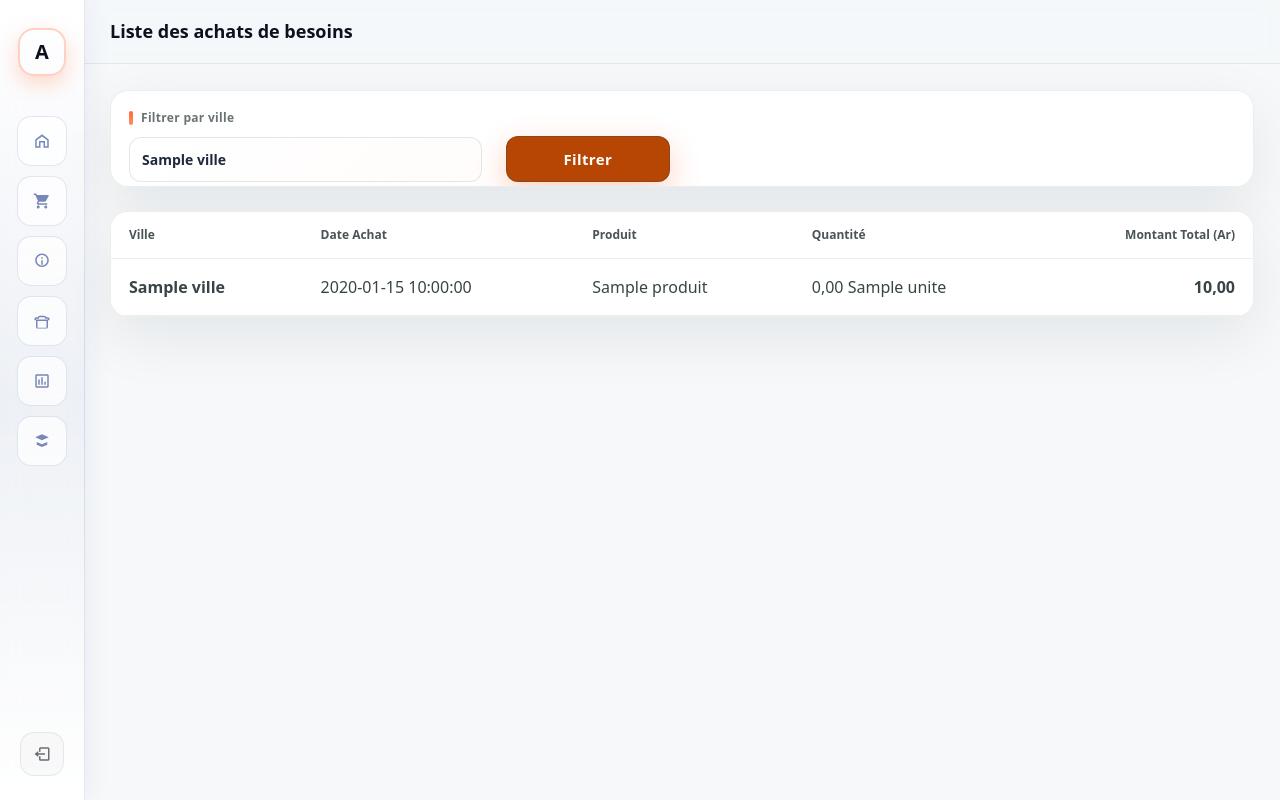
After one commit to Mihajatianadev/BNGRC-finalS3, a PHP site: template app/views/admin/achats.php in a window 1280 px wide. The commit adds this page. Run offline with PHP 8.4, Linux system fonts and the light colour scheme; the template is opened without the code that fills it: most values are stand-ins (such as "Sample title", 1, 10 or a date in 2020).

Commit message:
bug fixed

```diff
--- a/app/routes.php
+++ b/app/routes.php
@@ -31,7 +31,6 @@ Flight::route('GET /actualites', ['ObjetController', 'showActualites']);
 Flight::route('GET /contacts', ['ObjetController', 'showContacts']);
 
 Flight::route('GET /admin/voir-tout', ['AdminController', 'voirTout']);
-Flight::route('GET /admin/a-propos', ['AdminController', 'aPropos']);
 Flight::route('GET /admin/dashboard', ['AdminController', 'dashboard']);
 
 Flight::route('GET /demande/@id_demande', function($id_demande) {
--- /dev/null
+++ b/app/views/admin/achats.php
@@ -0,0 +1,115 @@
+<!DOCTYPE html>
+<html lang="fr">
+<head>
+    <meta charset="UTF-8">
+    <meta name="viewport" content="width=device-width, initial-scale=1">
+    <title>Admin - Liste des achats</title>
+    <link rel="stylesheet" href="/css/bootstrap.min.css">
+    <link rel="stylesheet" href="/css/admin-dashboard.css">
+    <link rel="stylesheet" href="/css/login.css">
+</head>
+<body class="admin2-page">
+
+<?php
+$chemin_actuel = (string)($_SERVER['REQUEST_URI'] ?? '');
+$actif = function ($prefix) use ($chemin_actuel) {
+    return strpos($chemin_actuel, $prefix) === 0 ? 'active' : '';
+};
+?>
+
+<div class="admin2-layout">
+
+    <aside class="admin2-sidebar">
+        <div class="admin2-brand" title="Admin">A</div>
+
+        <nav class="admin2-nav">
+            <a class="admin2-nav-link <?= $actif('/admin/voir-tout') ?>" href="/admin/voir-tout" title="Accueil">
+                <svg viewBox="0 0 24 24" width="18" height="18" aria-hidden="true"><path fill="currentColor" d="M12 3 3 10v11h7v-7h4v7h7V10L12 3zm7 16h-3v-7H8v7H5v-8l7-5 7 5v8z"/></svg>
+            </a>
+            <a class="admin2-nav-link <?= $actif('/admin/achats') ?>" href="/admin/achats" title="Achats">
+                <svg viewBox="0 0 24 24" width="18" height="18" aria-hidden="true"><path fill="currentColor" d="M7 18c-1.1 0-1.99.9-1.99 2S5.9 22 7 22s2-.9 2-2-.9-2-2-2zM1 2v2h2l3.6 7.59-1.35 2.45c-.16.28-.25.61-.25.96 0 1.1.9 2 2 2h12v-2H7.42c-.14 0-.25-.11-.25-.25l.03-.12.9-1.63h7.45c.75 0 1.41-.41 1.75-1.03l3.58-6.49c.08-.14.12-.31.12-.48 0-.55-.45-1-1-1H5.21l-.94-2H1zm16 16c-1.1 0-1.99.9-1.99 2s.89 2 1.99 2 2-.9 2-2-.9-2-2-2z"/></svg>
+            </a>
+            <a class="admin2-nav-link <?= $actif('/admin/a-propos') ?>" href="/admin/a-propos" title="A propos">
+                <svg viewBox="0 0 24 24" width="18" height="18" aria-hidden="true"><path fill="currentColor" d="M11 17h2v-6h-2v6zm0-8h2V7h-2v2zm1-7C6.925 2 3 5.925 3 11s3.925 9 9 9 9-3.925 9-9-3.925-9-9-9zm0 16c-3.86 0-7-3.14-7-7s3.14-7 7-7 7 3.14 7 7-3.14 7-7 7z"/></svg>
+            </a>
+            <a class="admin2-nav-link <?= $actif('/admin/dashboard') ?>" href="/admin/dashboard" title="Distribuer dons">
+                <svg viewBox="0 0 24 24" width="18" height="18" aria-hidden="true"><path fill="currentColor" d="M20 7h-2.18A3 3 0 0 0 15 5H9a3 3 0 0 0-2.82 2H4a2 2 0 0 0-2 2v2h2v9a2 2 0 0 0 2 2h12a2 2 0 0 0 2-2v-9h2V9a2 2 0 0 0-2-2zM9 7h6a1 1 0 0 1 1 1v1H8V8a1 1 0 0 1 1-1zm9 14H6v-9h12v9zm2-11H4V9h16v1z"/></svg>
+            </a>
+            <a class="admin2-nav-link <?= $actif('/admin/recapitulatif') ?>" href="/admin/recapitulatif" title="Récapitulatif">
+                <svg viewBox="0 0 24 24" width="18" height="18" aria-hidden="true"><path fill="currentColor" d="M19 3H5c-1.1 0-2 .9-2 2v14c0 1.1.9 2 2 2h14c1.1 0 2-.9 2-2V5c0-1.1-.9-2-2-2zm0 16H5V5h14v14zM7 10h2v7H7zm4-3h2v10h-2zm4 6h2v4h-2z"/></svg>
+            </a>
+            <a class="admin2-nav-link <?= $actif('/admin/stock') ?>" href="/admin/stock" title="Stock">
+                <svg viewBox="0 0 24 24" width="18" height="18" aria-hidden="true"><path fill="currentColor" d="M3 7l9-4 9 4-9 4-9-4zm2 6.2V17l7 3 7-3v-3.8l-7 3-7-3z"/></svg>
+            </a>
+        </nav>
+
+        <div class="admin2-sidebar-footer">
+            <a class="admin2-logout" href="/logout" title="Déconnexion">
+                <svg viewBox="0 0 24 24" width="18" height="18" aria-hidden="true"><path fill="currentColor" d="M16 13v-2H7V8l-5 4 5 4v-3h9zm4-10H10a2 2 0 0 0-2 2v4h2V5h10v14H10v-4H8v4a2 2 0 0 0 2 2h10a2 2 0 0 0 2-2V5a2 2 0 0 0-2-2z"/></svg>
+            </a>
+        </div>
+    </aside>
+
+    <main class="admin2-main">
+        <div class="admin2-topbar">
+            <div class="admin2-title">Liste des achats de besoins</div>
+        </div>
+
+        <div class="admin2-content">
+            <div class="admin2-card admin2-card-pad mb-4">
+                <form method="get" class="row g-4 align-items-end">
+                    <div class="col-lg-4">
+                        <label class="form-label">Filtrer par ville</label>
+                        <select name="ville" class="form-select">
+                            <option value="">Toutes les villes</option>
+                            <?php foreach ($villes as $v): ?>
+                                <option value="<?= (int)$v['id_ville'] ?>" <?= ($id_ville === (int)$v['id_ville']) ? 'selected' : '' ?>>
+                                    <?= htmlspecialchars($v['nom']) ?>
+                                </option>
+                            <?php endforeach; ?>
+                        </select>
+                    </div>
+                    <div class="col-lg-2 d-grid">
+                        <button class="btn btn-primary">Filtrer</button>
+                    </div>
+                </form>
+            </div>
+
+            <div class="admin2-card">
+                <div class="admin2-table-wrap">
+                    <table class="table admin2-table align-middle mb-0">
+                        <thead>
+                            <tr>
+                                <th>Ville</th>
+                                <th>Date Achat</th>
+                                <th>Produit</th>
+                                <th>Quantité</th>
+                                <th class="text-end">Montant Total (Ar)</th>
+                            </tr>
+                        </thead>
+                        <tbody>
+                            <?php if (empty($achats)): ?>
+                                <tr>
+                                    <td colspan="5" class="text-center text-muted py-4">Aucun achat trouvé.</td>
+                                </tr>
+                            <?php else: ?>
+                                <?php foreach ($achats as $a): ?>
+                                    <tr>
+                                        <td class="fw-bold"><?= htmlspecialchars($a['ville'] ?? '') ?></td>
+                                        <td><?= htmlspecialchars($a['date_achat']) ?></td>
+                                        <td><?= htmlspecialchars($a['produit']) ?></td>
+                                        <td><?= number_format($a['quantite_achetee'], 2, ',', ' ') ?> <?= htmlspecialchars($a['unite']) ?></td>
+                                        <td class="text-end fw-bold"><?= number_format($a['montant_total'], 2, ',', ' ') ?></td>
+                                    </tr>
+                                <?php endforeach; ?>
+                            <?php endif; ?>
+                        </tbody>
+                    </table>
+                </div>
+            </div>
+        </div>
+    </main>
+</div>
+
+</body>
+</html>
--- a/app/views/admin/dashboard.php
+++ b/app/views/admin/dashboard.php
@@ -16,6 +16,7 @@ $actif = function ($prefix) use ($chemin_actuel) {
     return strpos($chemin_actuel, $prefix) === 0 ? 'active' : '';
 };
 ?>
+
 
 <div class="admin2-layout">
 
```
Also changed, not shown: app/controllers/AdminController.php (+2 -7 lines), app/controllers/DemandeController.php (+16 -2 lines), app/repositories/DemandeRepository.php (+7 -2 lines), app/repositories/DonArgentRepository.php (+17 -7 lines), database/base.sql (+5 -2 lines), 1 other file.
